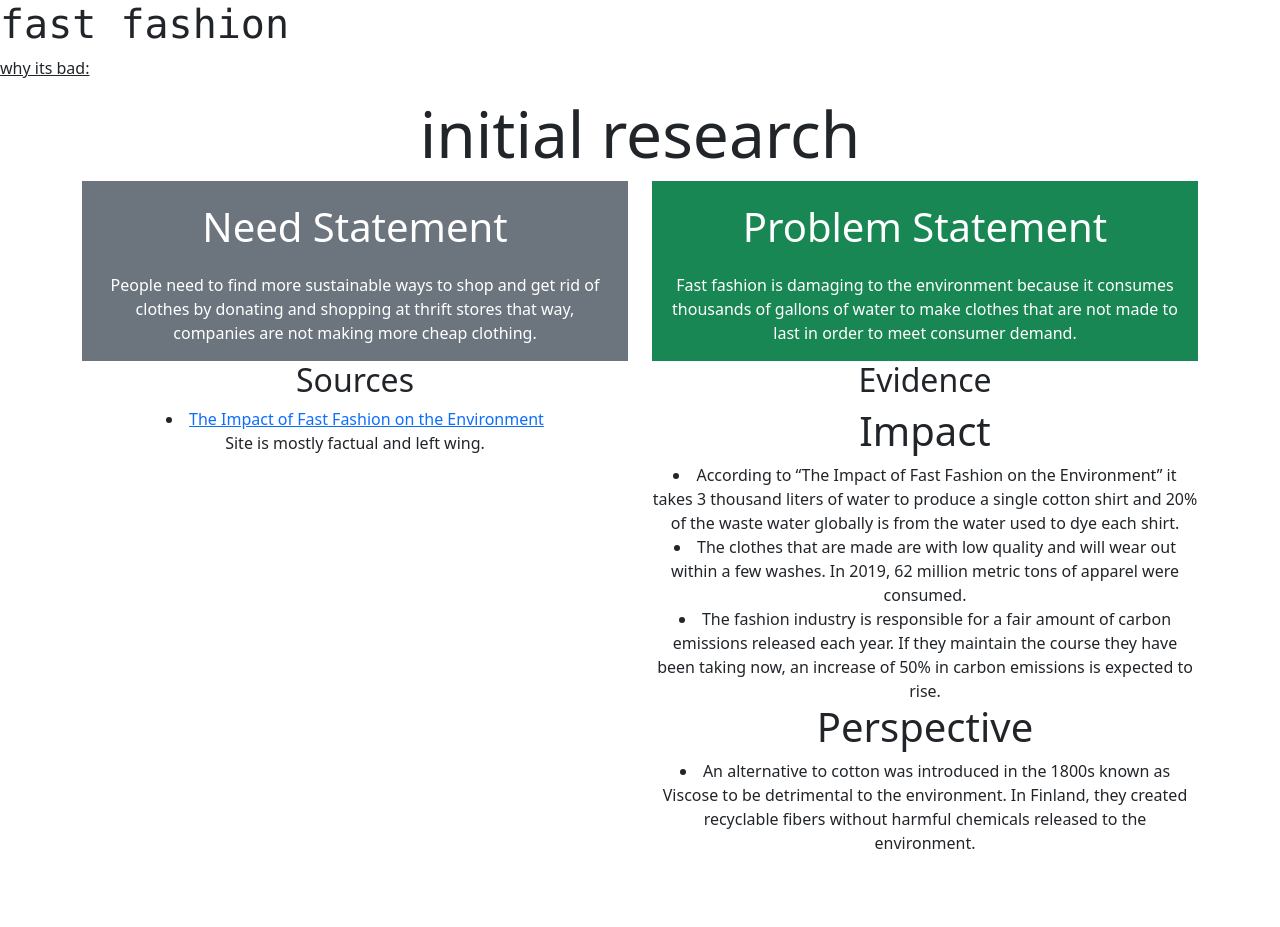
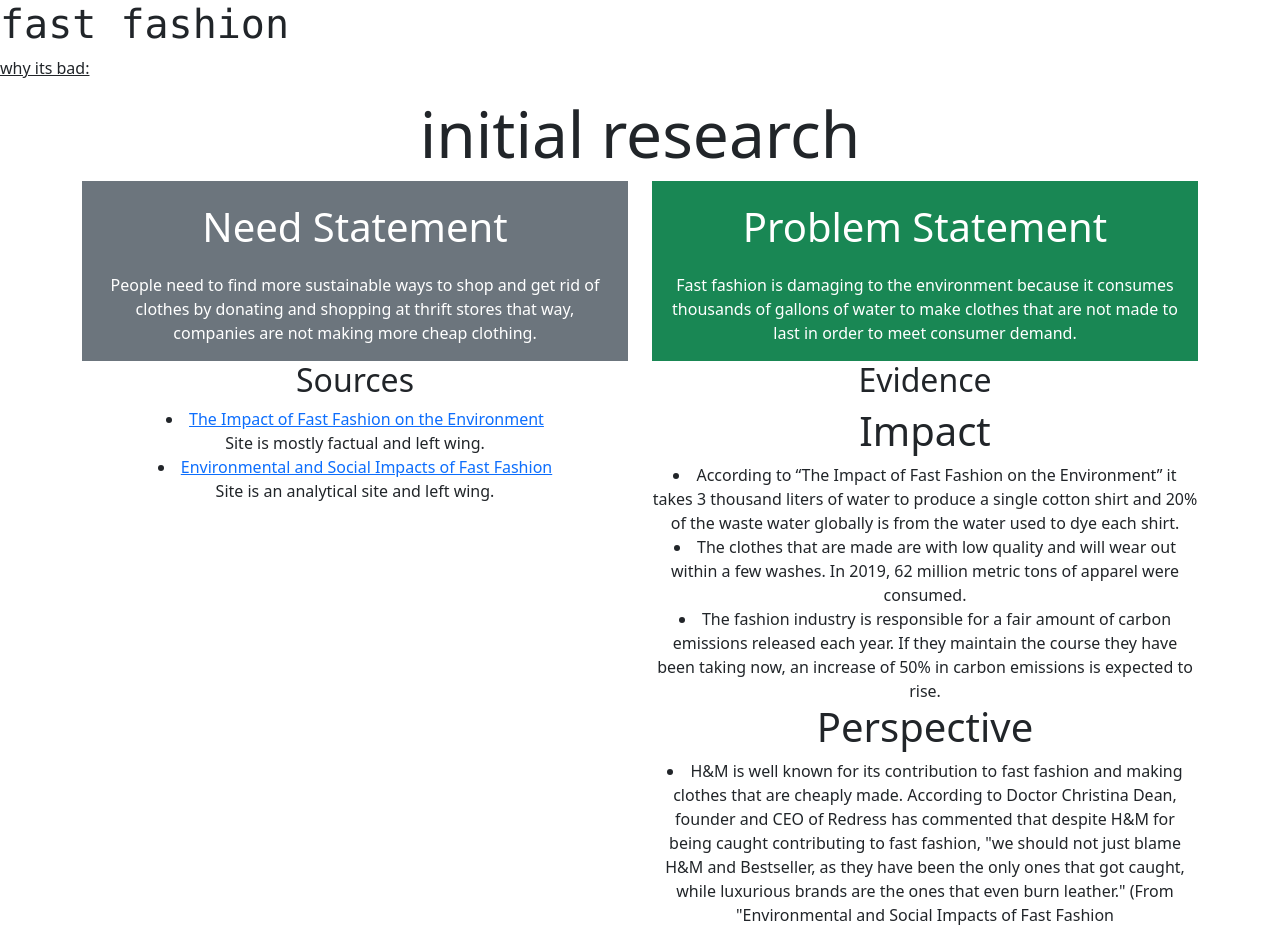
Before and after one commit to oopkale/AileenOubkeo, a plain HTML site: page initialresearchTEMPLATE.html in a window 1280 px wide. Before the commit the page ends 855 px from the top, so only its background shows below. Drawn offline with nearby package versions, Linux system fonts and the light colour scheme.

Commit message:
sadwerweere

```diff
--- a/initialresearchTEMPLATE.html
+++ b/initialresearchTEMPLATE.html
@@ -44,6 +44,8 @@ https://getbootstrap.com/docs/5.2/layout/grid/#equal-width  -->
 
         <li><a href="https://psci.princeton.edu/tips/2020/7/20/the-impact-of-fast-fashion-on-the-environment">The Impact of Fast Fashion on the Environment</a></li>
         Site is mostly factual and left wing.
+        <li><a href="https://sdwatch.eu/2020/02/environmental-and-social-impacts-of-fast-fashion/">Environmental and Social Impacts of Fast Fashion</a></li>
+        Site is an analytical site and left wing.
       </div>
       <div class="col">
         <div class ="text-bg-success p-3"><p class="fs-1">Problem Statement</p> Fast fashion is damaging to the environment because it consumes thousands of gallons of water to make clothes that are not made to last in order to meet consumer demand.
@@ -56,7 +58,8 @@ https://getbootstrap.com/docs/5.2/layout/grid/#equal-width  -->
         <li>The clothes that are made are with low quality and will wear out within a few washes. In 2019, 62 million metric tons of apparel were consumed. </li>
         <li>The fashion industry is responsible for a fair amount of carbon emissions released each year. If they maintain the course they have been taking now, an increase of 50% in carbon emissions is expected to rise.</li>
         <h1>Perspective</h1>
-        <li>An alternative to cotton was introduced in the 1800s known as Viscose to be detrimental to the environment. In Finland, they created recyclable fibers without harmful chemicals released to the environment. </li>
+        <li>H&M is well known for its contribution to fast fashion and making clothes that are cheaply made. According to
+          Doctor Christina Dean, founder and CEO of Redress has commented that despite H&M for being caught contributing to fast fashion, "we should not just blame H&M and Bestseller, as they have been the only ones that got caught, while luxurious brands are the ones that even burn leather." (From "Environmental and Social Impacts of Fast Fashion</li>
       </div>
     </div>
   </div>
```
